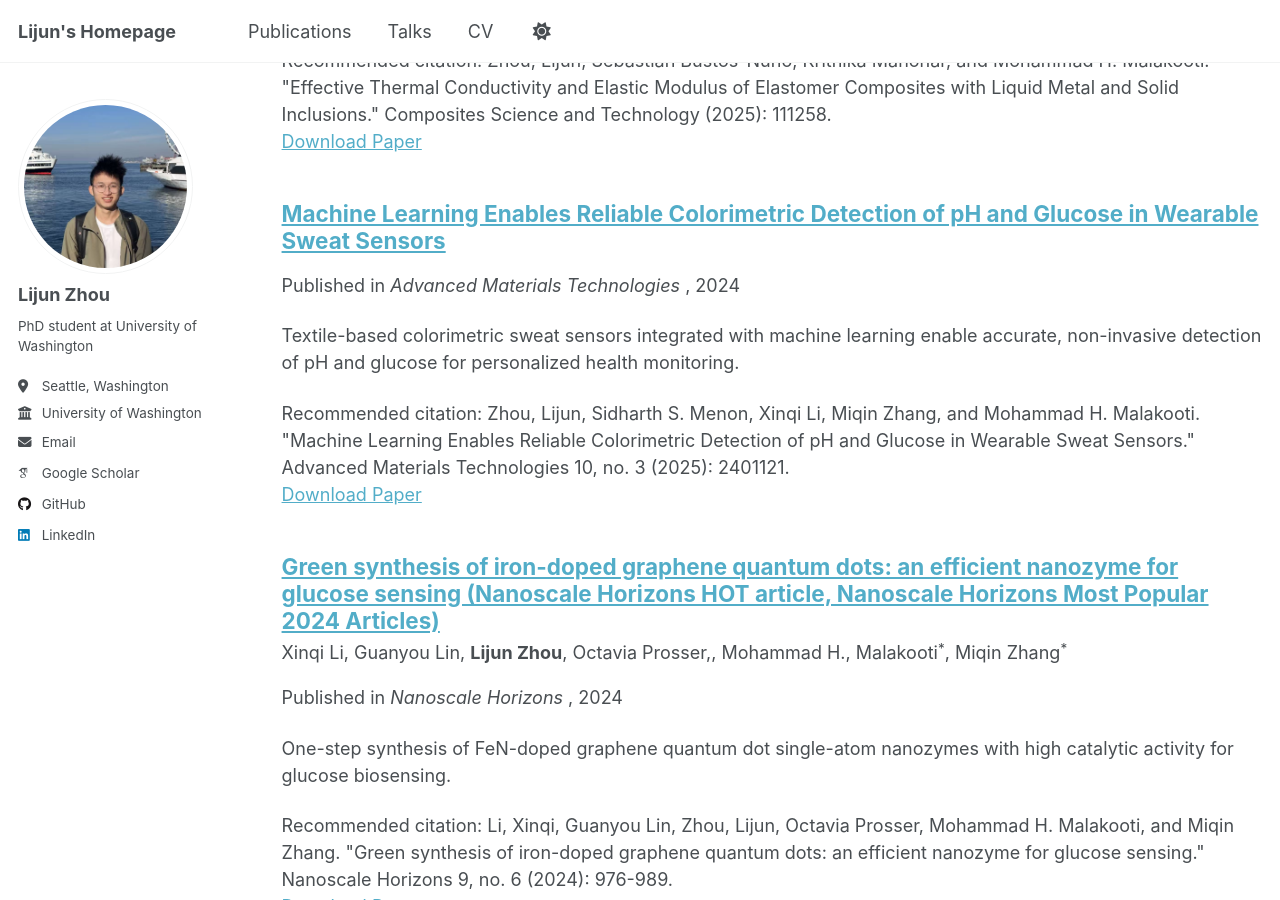
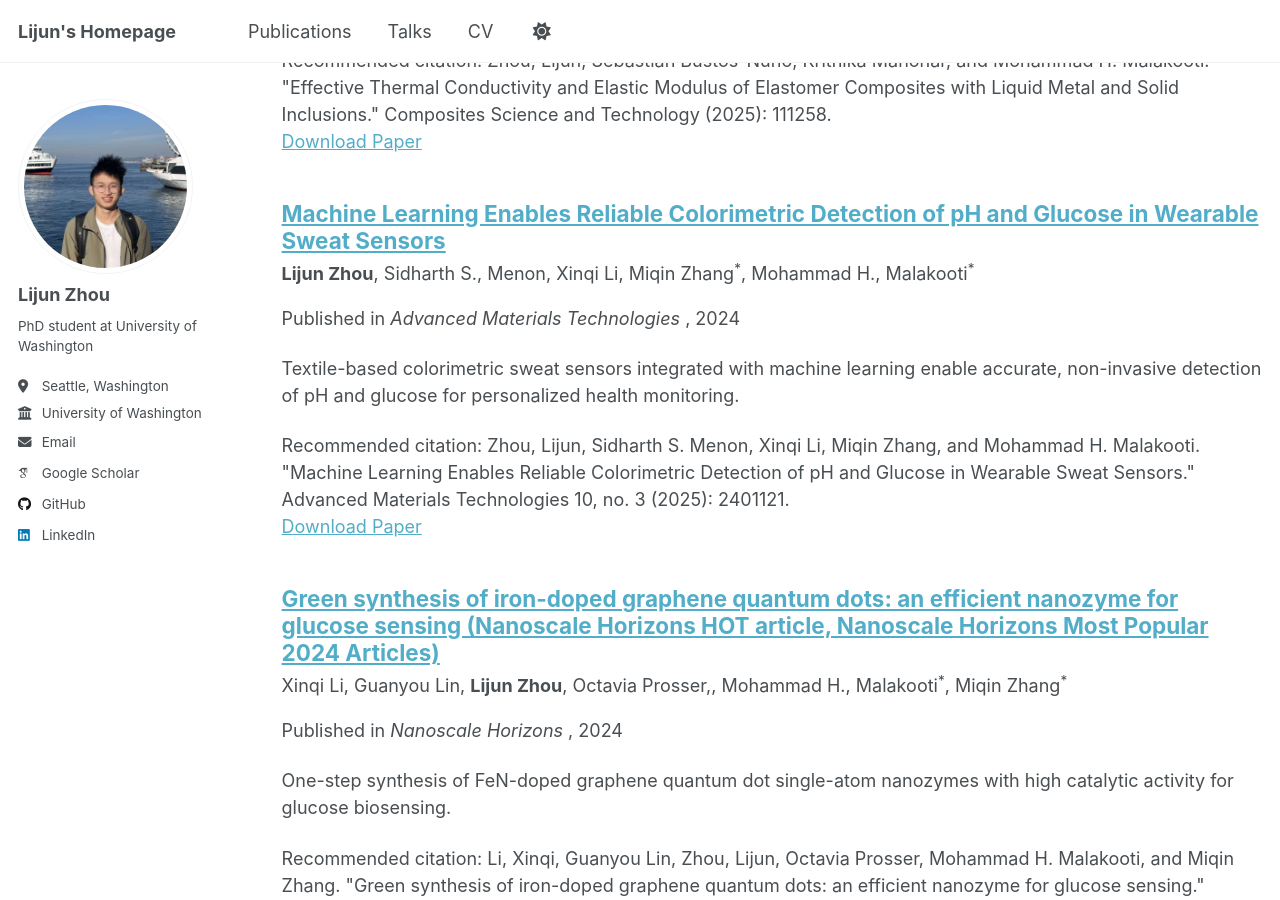
Before and after one commit to zdxbll/zdxbll, a Jekyll site: the page built from _pages/publications.html, in a window 1280 px wide and 900 px high, scrolled down 1002 px. Built offline with Jekyll 4.4.1, drawn with Linux system fonts in a browser that asks for light colours; some web fonts are replaced; a script that is not in the unit is left out.

Commit message:
Add authors to AMT-3 publication entry
Added authors and updated publication details.

```diff
--- a/_publications/2024-09-14-AMT-3.md
+++ b/_publications/2024-09-14-AMT-3.md
@@ -3,6 +3,12 @@ title: "Machine Learning Enables Reliable Colorimetric Detection of pH and Gluco
 collection: publications
 category: manuscripts
 permalink: /publications/2024-09-14-AMT-3
+authors:
+  - Lijun Zhou
+  - Sidharth S., Menon
+  - Xinqi Li
+  - Miqin Zhang<sup>*</sup>
+  - Mohammad H., Malakooti<sup>*</sup>
 excerpt: 'Textile-based colorimetric sweat sensors integrated with machine learning enable accurate, non-invasive detection of pH and glucose for personalized health monitoring.'
 date: 2024-09-14
 venue: 'Advanced Materials Technologies'
```
